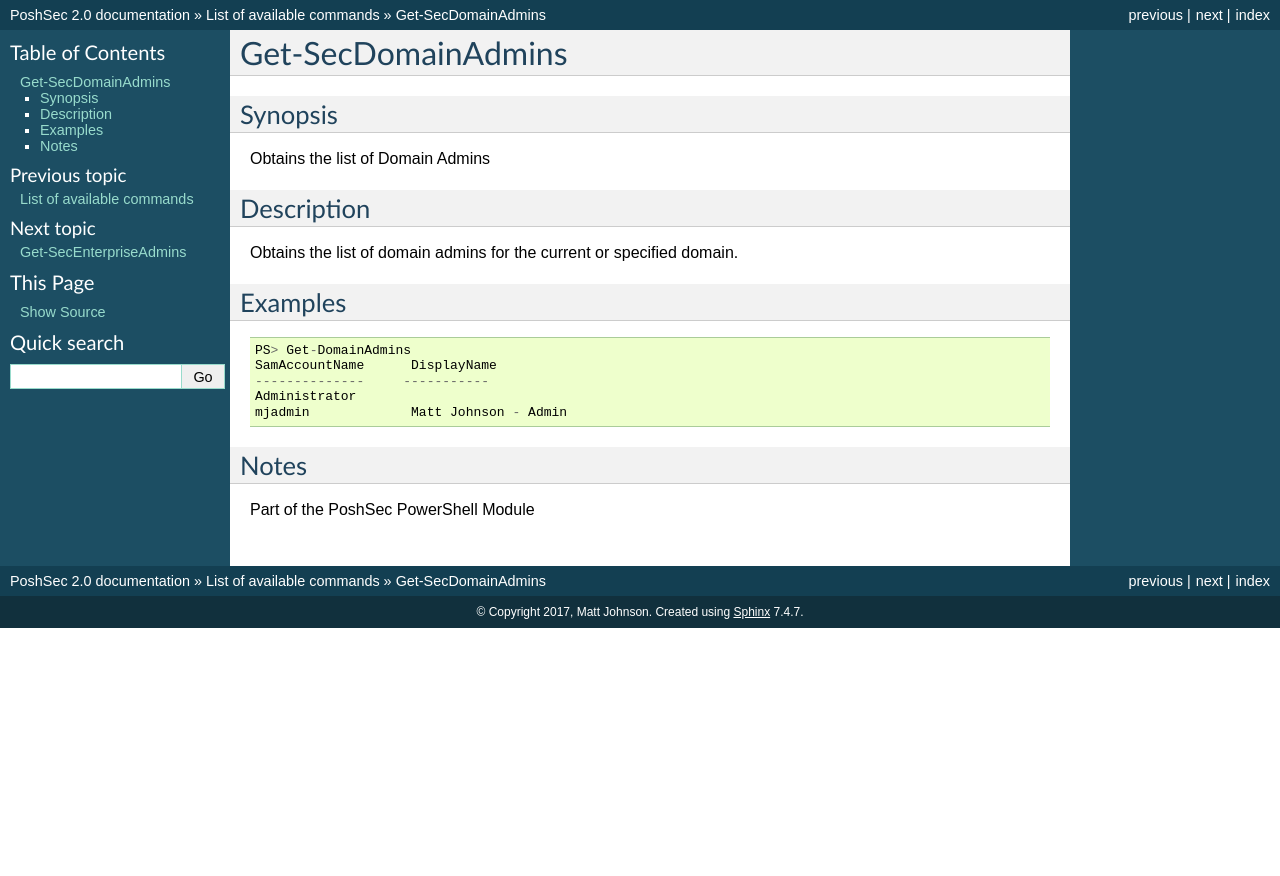
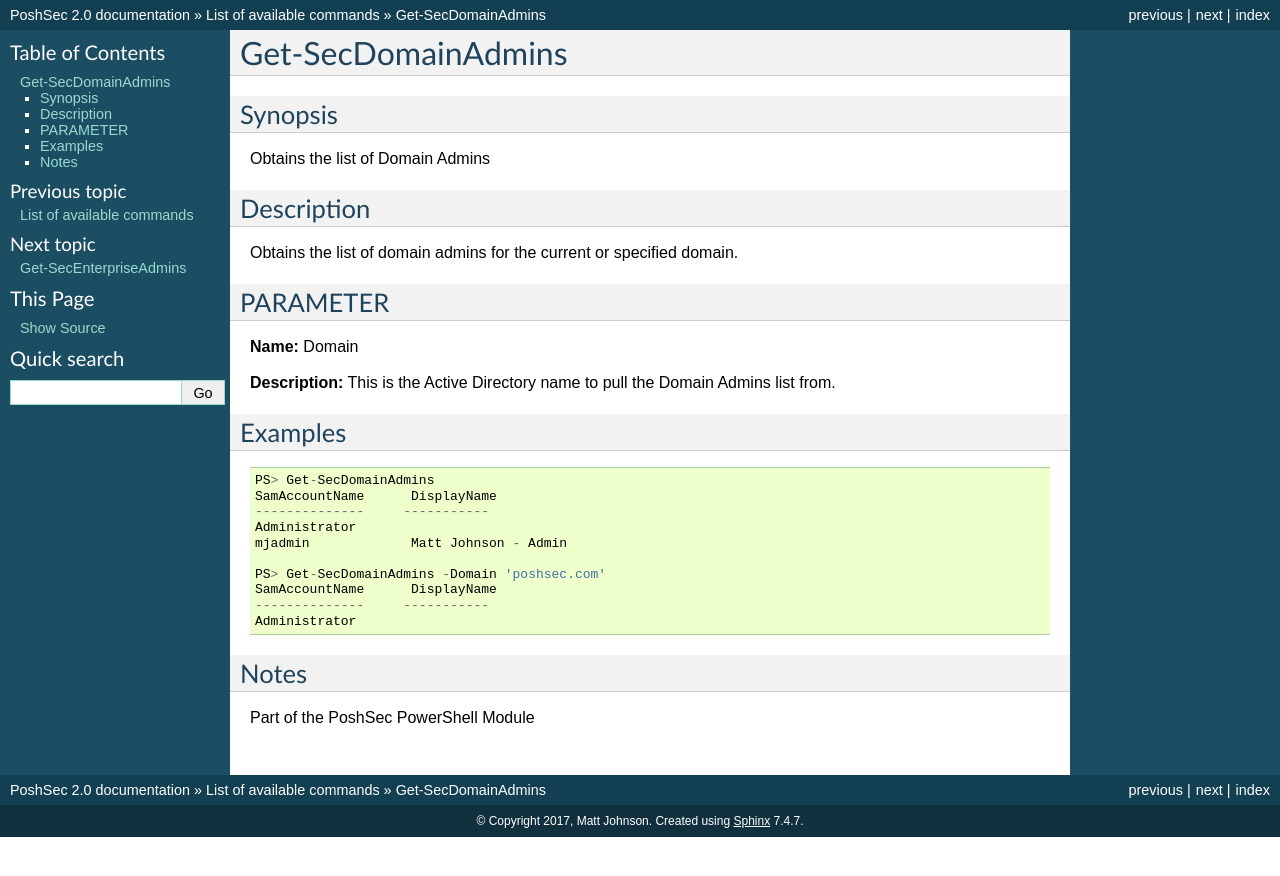
Before and after one commit to PoshSec/PoshSecDocs, a Sphinx documentation site: the page built from source/account-monitoring/getsecdomainadmins.rst, in a window 1280 px wide. Shown: the top 876 px of the page. Built offline with Sphinx 7.4.7, drawn with Linux system fonts in a browser that asks for light colours.

Commit message:
Added Examples
Added Domain Examples to:
- Get-SecEnterpriseAdmins
- Get-SecDomainAdmins

```diff
--- a/source/account-monitoring/getsecdomainadmins.rst
+++ b/source/account-monitoring/getsecdomainadmins.rst
@@ -11,16 +11,28 @@ Description
 
 Obtains the list of domain admins for the current or specified domain.
 
+PARAMETER
+---------
+
+**Name:** Domain
+
+**Description:** This is the Active Directory name to pull the Domain Admins list from.
+
 Examples
 --------
 ::
 
-    PS> Get-DomainAdmins
+    PS> Get-SecDomainAdmins
     SamAccountName      DisplayName
     --------------     -----------
     Administrator
     mjadmin             Matt Johnson - Admin
 
+    PS> Get-SecDomainAdmins -Domain 'poshsec.com'
+    SamAccountName      DisplayName
+    --------------     -----------
+    Administrator
+
 Notes
 -----
 Part of the PoshSec PowerShell Module
```
Also changed, not shown: source/account-monitoring/getsecenterpriseadmins.rst (+12 -0 lines).
